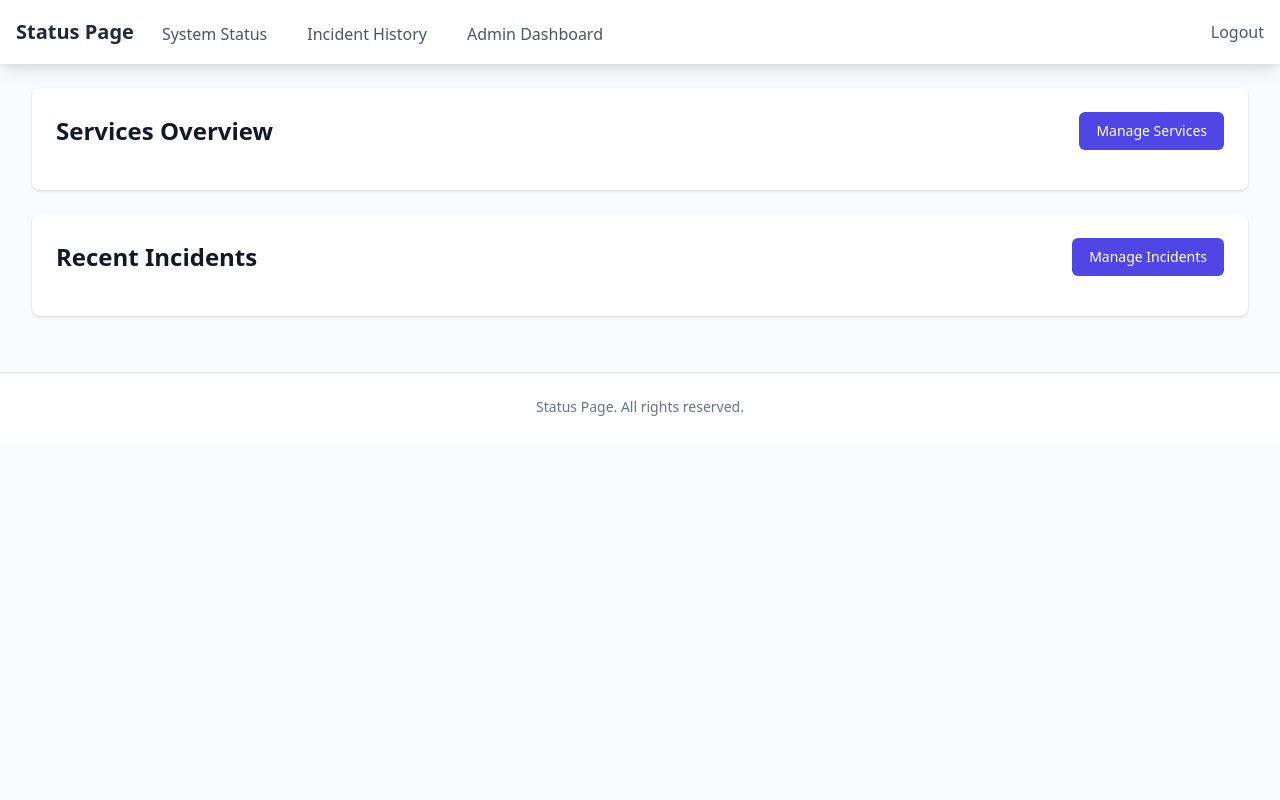
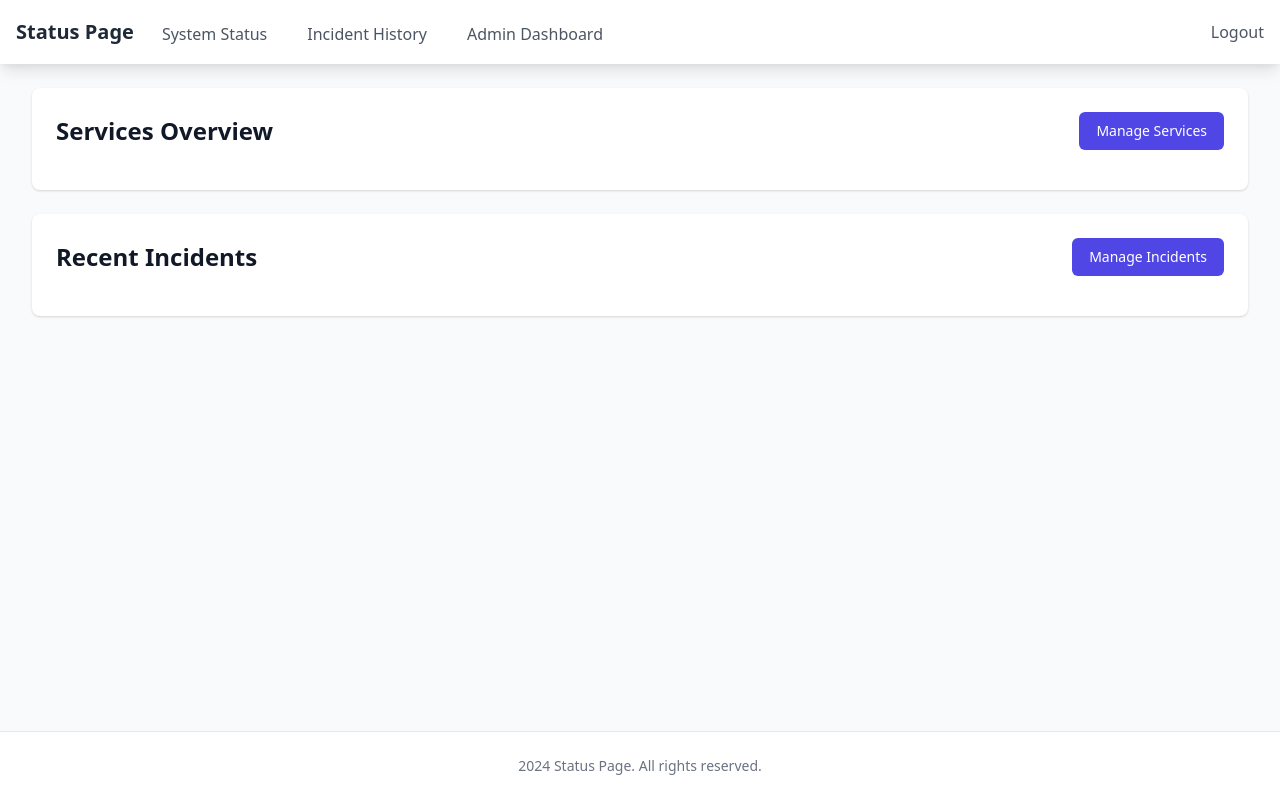
Before and after one commit to damanraaj/statuspage, a Flask app: page /admin/ in a window 1280 px wide. Run offline with Flask 3, Linux system fonts and the light colour scheme; the visitor is signed in with stand-in values (Sample User, id 1); data that the repository does not hold is empty.

Commit message:
update footer

```diff
--- a/app/__init__.py
+++ b/app/__init__.py
@@ -3,6 +3,7 @@ from flask_sqlalchemy import SQLAlchemy
 from flask_login import LoginManager
 from flask_migrate import Migrate
 from config import Config
+from datetime import datetime
 
 db = SQLAlchemy()
 login_manager = LoginManager()
@@ -19,6 +20,11 @@ def create_app(config_class=Config):
     login_manager.login_view = 'admin.login'
     login_manager.login_message_category = 'info'
 
+    # Add context processor for current year
+    @app.context_processor
+    def inject_year():
+        return {'current_year': datetime.utcnow().year}
+
     from app.routes import admin, public
     app.register_blueprint(admin.bp)
     app.register_blueprint(public.bp)
--- a/app/templates/base.html
+++ b/app/templates/base.html
@@ -1,5 +1,5 @@
 <!DOCTYPE html>
-<html lang="en">
+<html lang="en" class="h-full">
 <head>
     <meta charset="UTF-8">
     <meta name="viewport" content="width=device-width, initial-scale=1.0">
@@ -7,7 +7,7 @@
     <link href="https://cdn.jsdelivr.net/npm/tailwindcss@2.2.19/dist/tailwind.min.css" rel="stylesheet">
     <link rel="stylesheet" href="{{ url_for('static', filename='css/main.css') }}">
 </head>
-<body class="bg-gray-50">
+<body class="flex flex-col min-h-full bg-gray-50">
     <nav class="bg-white shadow-lg">
         <div class="max-w-7xl mx-auto px-4">
             <div class="flex justify-between h-16">
@@ -34,7 +34,7 @@
         </div>
     </nav>
 
-    <main class="max-w-7xl mx-auto py-6 sm:px-6 lg:px-8">
+    <main class="flex-grow max-w-7xl w-full mx-auto py-6 sm:px-6 lg:px-8">
         {% with messages = get_flashed_messages(with_categories=true) %}
             {% if messages %}
                 {% for category, message in messages %}
@@ -48,10 +48,10 @@
         {% block content %}{% endblock %}
     </main>
 
-    <footer class="bg-white mt-8 border-t border-gray-200">
+    <footer class="bg-white mt-auto border-t border-gray-200">
         <div class="max-w-7xl mx-auto py-6 px-4 sm:px-6 lg:px-8">
             <p class="text-center text-gray-500 text-sm">
-                Status Page. All rights reserved.
+                {{ current_year }} Status Page. All rights reserved.
             </p>
         </div>
     </footer>
```
Also changed, not shown: instance/statuspage.db.
